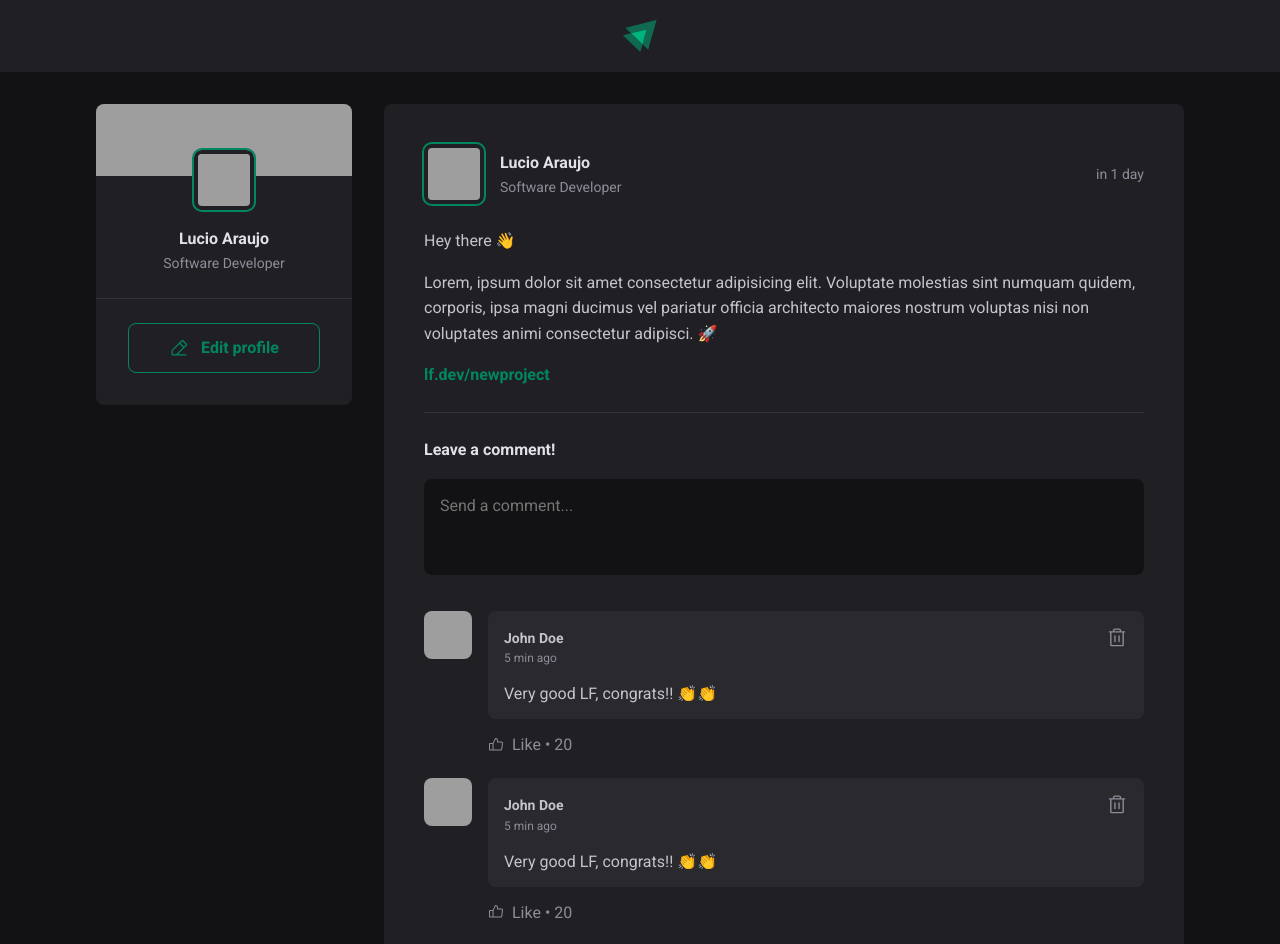
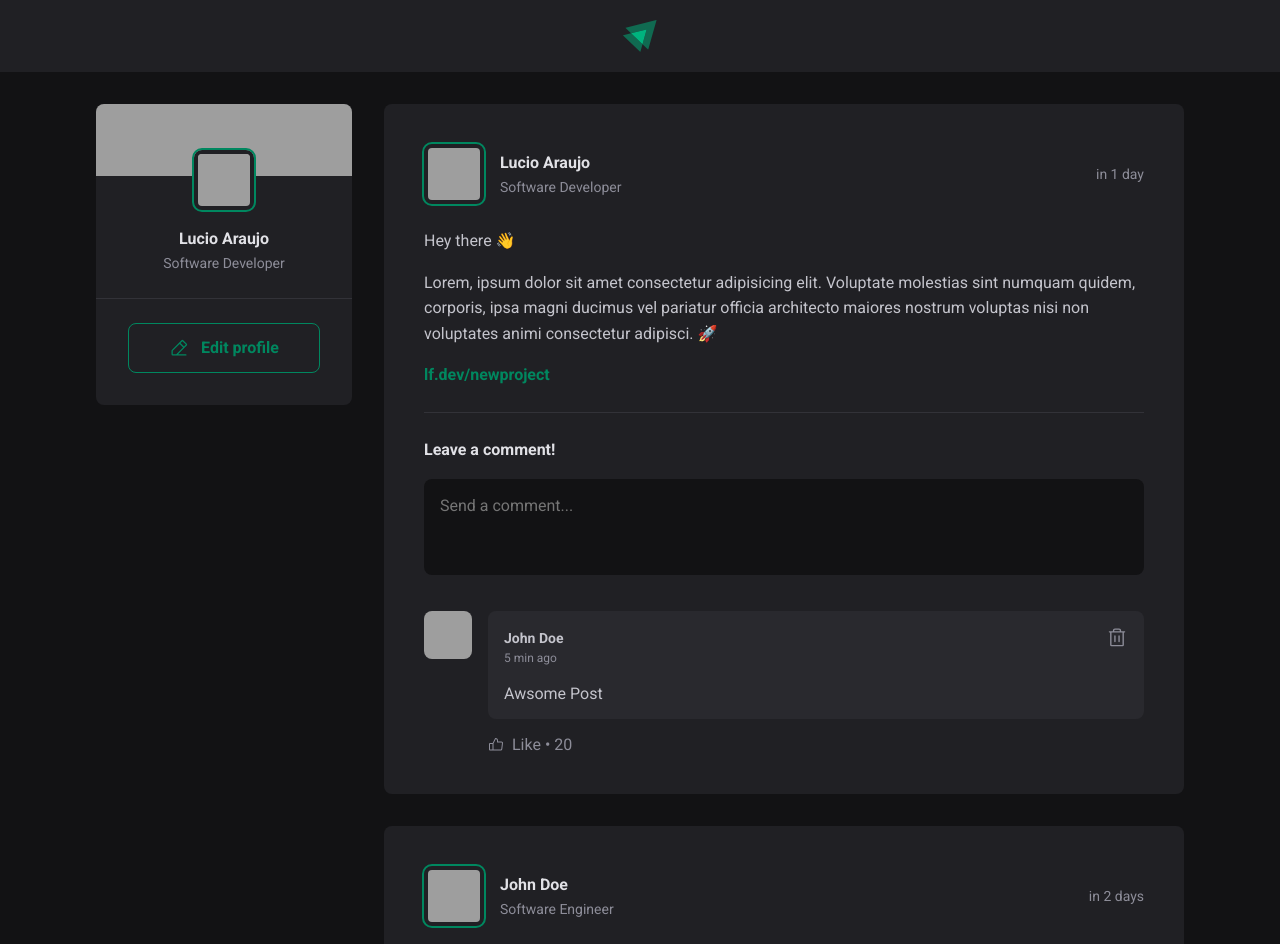
Before and after one commit to luciofer/feed-react, a React (Vite) app: page / in a window 1280 px wide. Shown: the top 944 px of the page. Built offline with nearby package versions, Linux system fonts and the light colour scheme; grey boxes are pictures that could not be loaded.

Commit message:
fixed key errors

```diff
--- a/src/App.jsx
+++ b/src/App.jsx
@@ -53,6 +53,7 @@ export function App() {
         {posts.map(post => {
           return (
             <Post
+              key={post.id}
               author={post.author}
               content={post.content}
               publishedAt={post.publishedAt}
--- a/src/Components/Comment.jsx
+++ b/src/Components/Comment.jsx
@@ -2,7 +2,7 @@ import { ThumbsUp, Trash } from '@phosphor-icons/react'
 import styles from './Comment.module.css'
 import { Avatar } from './Avatar'
 
-export function Comment(){
+export function Comment({ content }){
 
     return (
         <div className={styles.comment}>
@@ -21,7 +21,7 @@ export function Comment(){
                         </button>
                     </header>
 
-                    <p>Very good LF, congrats!! 👏👏</p>
+                    <p>{ content }</p>
                 </div>
 
                 <footer>
--- a/src/Components/Post.jsx
+++ b/src/Components/Post.jsx
@@ -4,14 +4,37 @@ import ptBR from 'date-fns/locale/pt-BR'
 import { Avatar } from './Avatar'
 import { Comment } from './Comment'
 import styles from './Post.module.css'
+import { useState } from 'react'
+
+
 
 export function Post({ author, publishedAt, content }){
+
+    const [comments, setComments] = useState([
+        'Awsome Post',
+    ])
+
+    const [newCommentText, setNewCommentText] = useState('')
+
 
     const publishedDateFormatted = format(publishedAt, "MMMM dd 'at' hh:mm a")
 
     // const publishedDateFormatted = format(publishedAt, "MMMM dd 'at' hh:mm a", {
     //     locale: ptBR,
     // })
+
+    function handleCreateNewComment() {
+        event.preventDefault()
+
+        setComments([...comments, newCommentText])
+
+        setNewCommentText('')
+    }
+
+    function handleNewCommentChange() {
+        setNewCommentText(event.target.value)
+    }
+
 
     const publishedDateRelativeToNow = formatDistanceToNow(publishedAt, {
         addSuffix: true
@@ -37,17 +60,20 @@ export function Post({ author, publishedAt, content }){
             <div className={styles.content}>
                 {content.map( item => {
                     if (item.type === 'paragraph') {
-                        return <p>{item.content}</p>
+                        return <p key={item.content}>{item.content}</p>
                     } else if (item.type === 'link') {
-                        return <p><a href="#">{item.content}</a></p>
+                        return <p key={item.content}><a href="#">{item.content}</a></p>
                     }
                 })}
             </div>
 
-            <form className={styles.commentForm}>
+            <form onSubmit={handleCreateNewComment} className={styles.commentForm}>
                 <strong> Leave a comment!</strong>
                 <textarea
+                    name='comment'
                     placeholder='Send a comment...'
+                    value={newCommentText}
+                    onChange={handleNewCommentChange}
                 />
                 <footer>
                     <button type='submit'>Publish</button>
@@ -55,9 +81,9 @@ export function Post({ author, publishedAt, content }){
             </form>
 
             <div className={styles.commentList}>
-                <Comment />
-                <Comment />
-                <Comment />
+                {comments.map(comment => {
+                    return <Comment key = {comment} content = {comment} />
+                })}
             </div>
 
 
```
